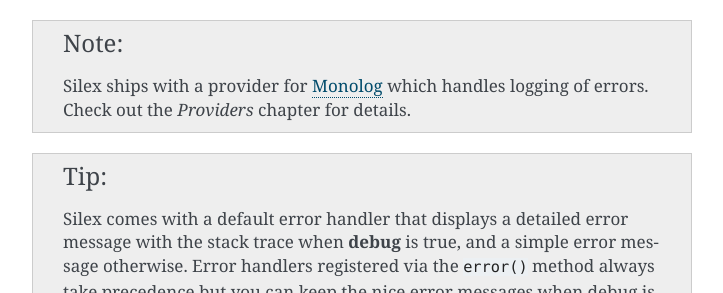
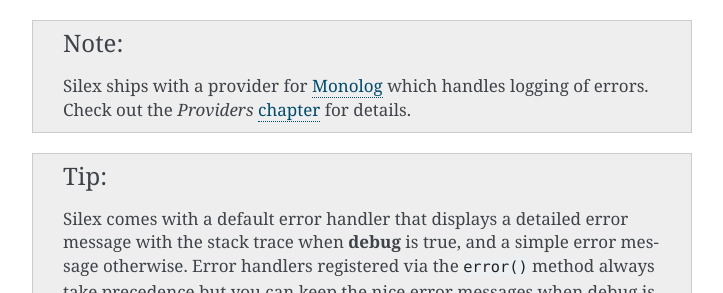
Before and after one commit to silexphp/Silex, a Sphinx documentation site: the page built from doc/usage.rst, in a window 1280 px wide and 900 px high, scrolled down 11526 px. Shown: the part 162-455 px from the top of the window, without its empty margins (388-1111 px from the left). Built offline with Sphinx 7.4.7, drawn with Linux system fonts in a browser that asks for light colours; part of the change alters nothing that is shown.

```diff
--- a/doc/usage.rst
+++ b/doc/usage.rst
@@ -535,7 +535,7 @@ once a response is returned, the following handlers are ignored.
 .. note::
 
     Silex ships with a provider for Monolog_ which handles logging of errors.
-    Check out the *Providers* chapter for details.
+    Check out the *Providers* :doc:`chapter <providers/monolog>` for details.
 
 .. tip::
 
```
